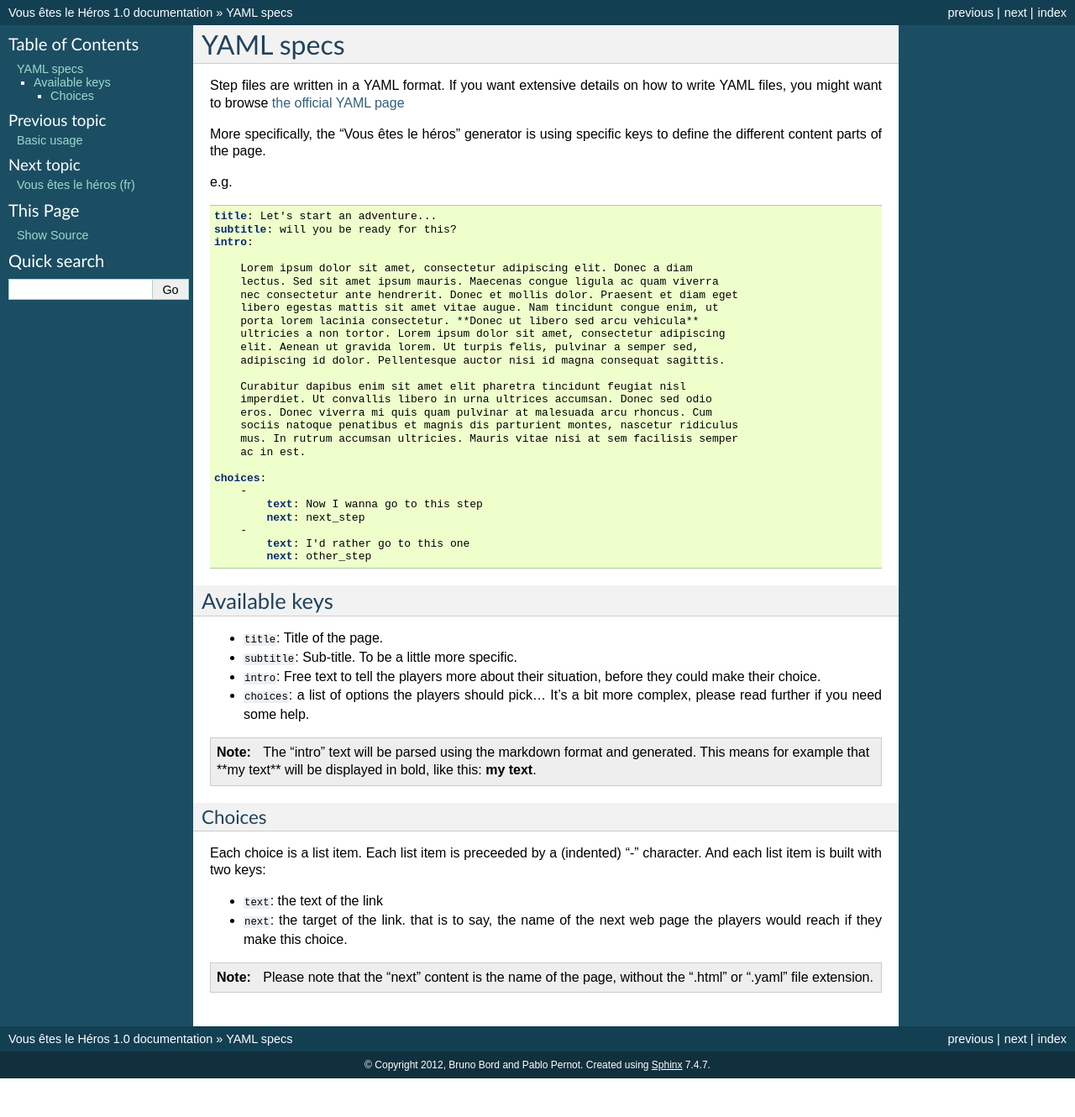
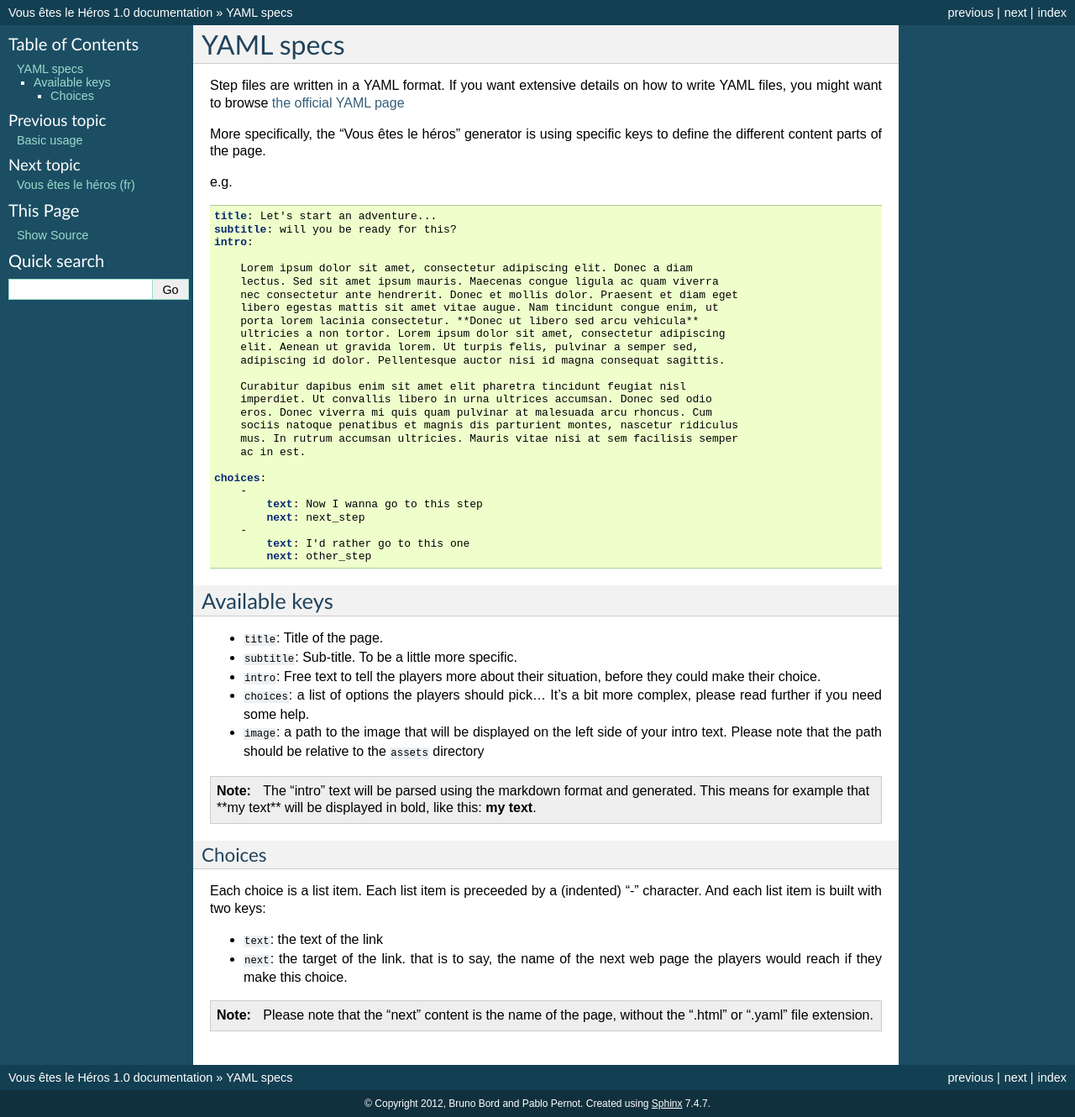
Before and after one commit to brunobord/vousetesleheros, a Sphinx documentation site: the page built from docs/yaml_specs.rst, in a window 1280 px wide. Shown: the whole page at 84% size. Built offline with Sphinx 7.4.7, drawn with Linux system fonts in a browser that asks for light colours; before the commit the page ends 1284 px from its top, so only the background shows below that.

Commit message:
doc about the image key. fixes #2

```diff
--- a/docs/yaml_specs.rst
+++ b/docs/yaml_specs.rst
@@ -49,6 +49,9 @@ Available keys
   they could make their choice.
 * ``choices``: a list of options the players should pick... It's a bit more
   complex, please read further if you need some help.
+* ``image``: a path to the image that will be displayed on the left side of your
+  intro text. Please note that the path should be relative to the :file:`assets`
+  directory
 
 .. note::
 
```
